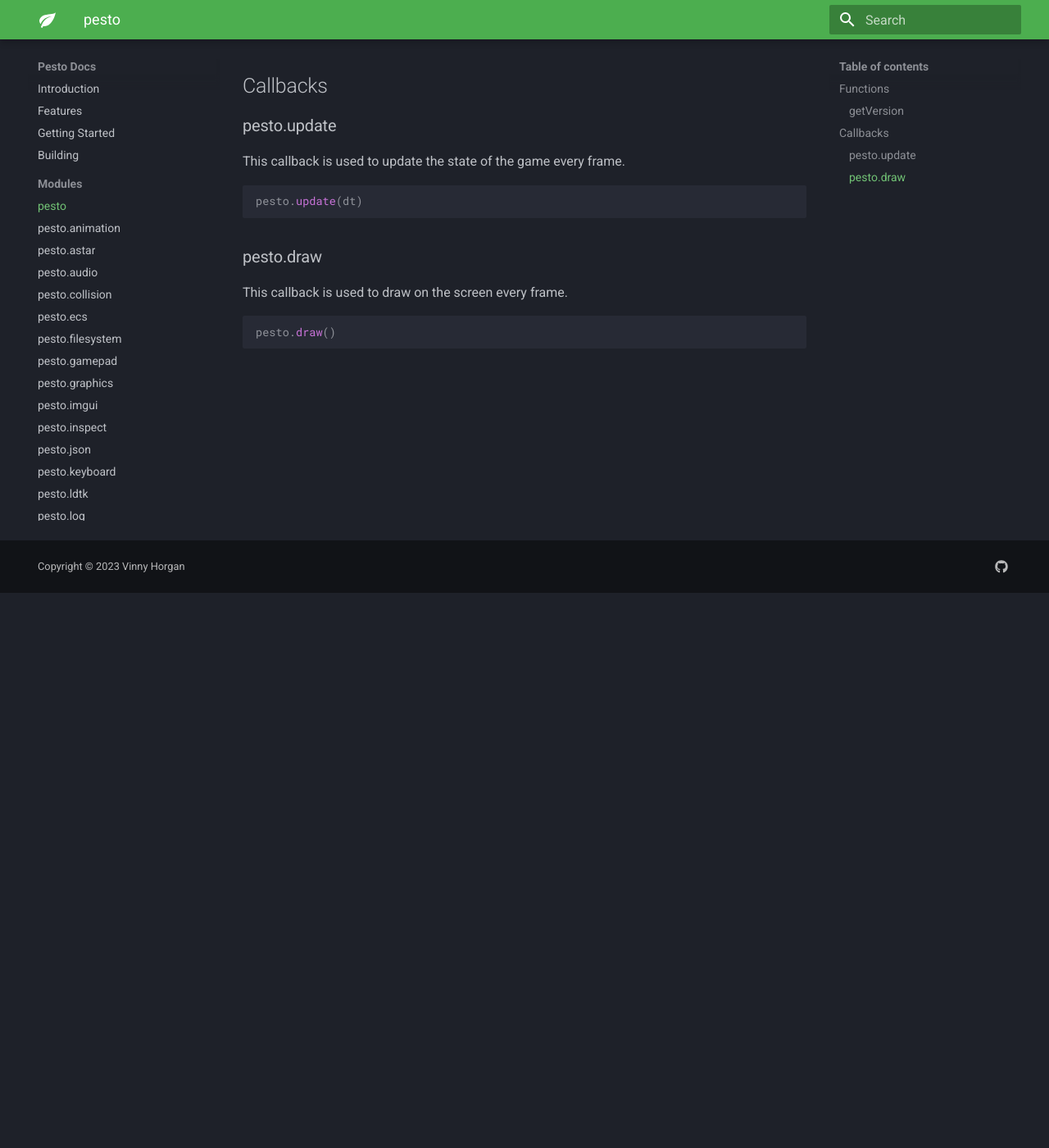
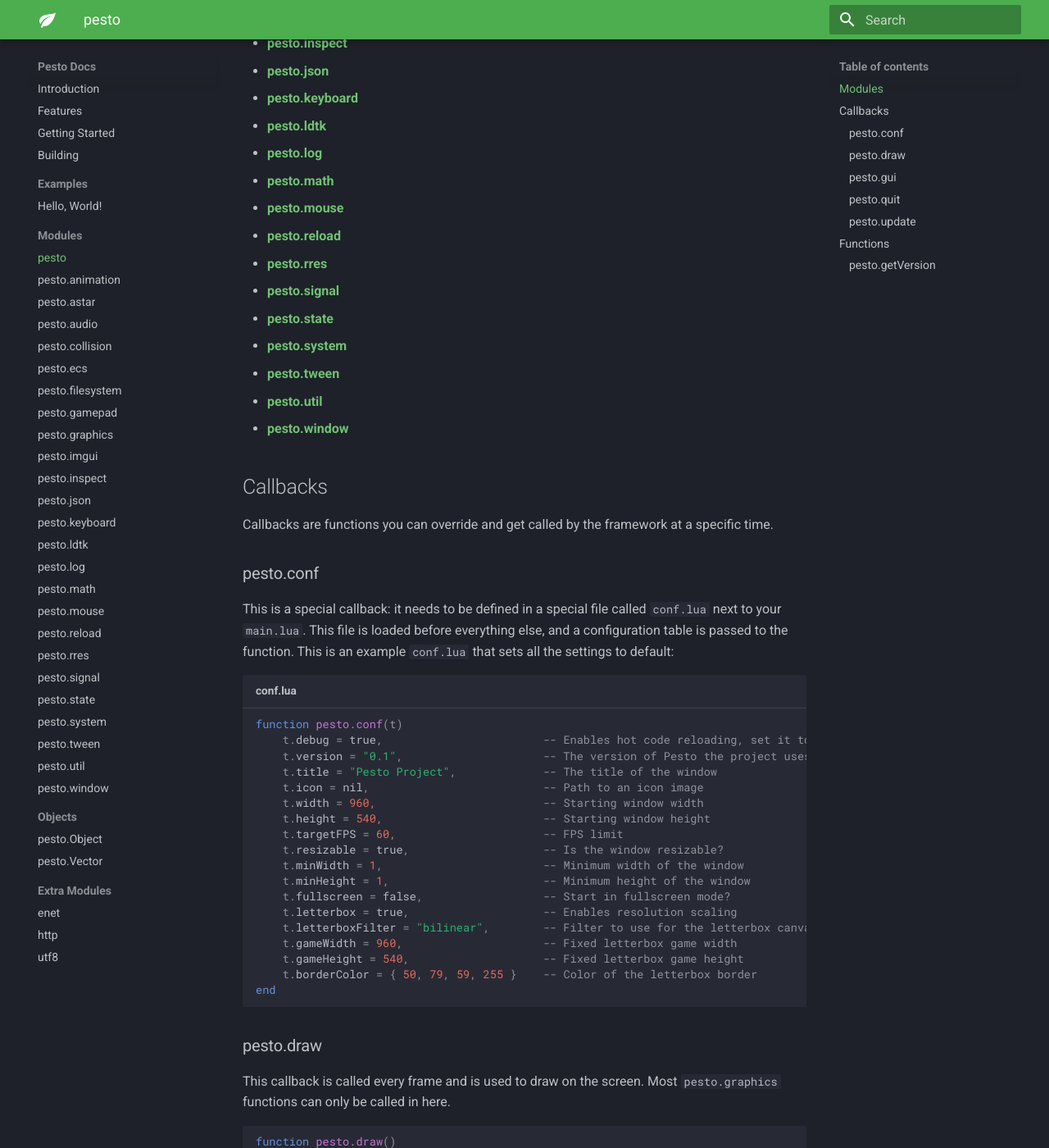
Before and after one commit to vinnyhorgan/pesto, an MkDocs documentation site: the page built from docs/modules/pesto.md, in a window 1280 px wide and 1400 px high, scrolled down 677 px. Shown: the whole window at 82% size. Built offline with MkDocs 1.6.1 and Material for MkDocs 9.7.7, drawn with Linux system fonts in a browser that asks for light colours; some of the changed text lies outside the part shown.

Commit message:
Added examples section to docs

````diff
--- a/docs/modules/pesto.md
+++ b/docs/modules/pesto.md
@@ -1,44 +1,136 @@
 # pesto
 
-The `pesto` table is the only global exposed from pesto. It contains a series of modules which encapsulate all of the framework's functionality.
-It also exposes some callbacks that can be overridden and are called internally.
+The `pesto` table is the only global exposed to every Pesto program. It contains a set of **modules** and **callbacks**.
 
-``` lua title="Basic Example"
--- Do your setup here
+## Modules
 
+Modules allow the programmer to do all sorts of things, from drawing stuff on the screen to checking keys on a keyboard.
+Each one encapsulates a certain functionality, these are the modules Pesto exposes:
+
+- [**pesto.animation**](animation.md)
+- [**pesto.astar**](astar.md)
+- [**pesto.audio**](audio.md)
+- [**pesto.collision**](collision.md)
+- [**pesto.ecs**](ecs.md)
+- [**pesto.filesystem**](filesystem.md)
+- [**pesto.gamepad**](gamepad.md)
+- [**pesto.graphics**](graphics.md)
+- [**pesto.imgui**](imgui.md)
+- [**pesto.inspect**](inspect.md)
+- [**pesto.json**](json.md)
+- [**pesto.keyboard**](keyboard.md)
+- [**pesto.ldtk**](ldtk.md)
+- [**pesto.log**](log.md)
+- [**pesto.math**](math.md)
+- [**pesto.mouse**](mouse.md)
+- [**pesto.reload**](reload.md)
+- [**pesto.rres**](rres.md)
+- [**pesto.signal**](signal.md)
+- [**pesto.state**](state.md)
+- [**pesto.system**](system.md)
+- [**pesto.tween**](tween.md)
+- [**pesto.util**](util.md)
+- [**pesto.window**](window.md)
+
+## Callbacks
+
+Callbacks are functions you can override and get called by the framework at a specific time.
+
+### pesto.conf
+
+This is a special callback: it needs to be defined in a special file called `conf.lua` next to your `main.lua`.
+This file is loaded before everything else, and a configuration table is passed to the function.
+This is an example `conf.lua` that sets all the settings to default:
+
+``` lua title="conf.lua"
+function pesto.conf(t)
+    t.debug = true,                        -- Enables hot code reloading, set it to false when you release!
+    t.version = "0.1",                     -- The version of Pesto the project uses
+    t.title = "Pesto Project",             -- The title of the window
+    t.icon = nil,                          -- Path to an icon image
+    t.width = 960,                         -- Starting window width
+    t.height = 540,                        -- Starting window height
+    t.targetFPS = 60,                      -- FPS limit
+    t.resizable = true,                    -- Is the window resizable?
+    t.minWidth = 1,                        -- Minimum width of the window
+    t.minHeight = 1,                       -- Minimum height of the window
+    t.fullscreen = false,                  -- Start in fullscreen mode?
+    t.letterbox = true,                    -- Enables resolution scaling
+    t.letterboxFilter = "bilinear",        -- Filter to use for the letterbox canvas ("point" or "bilinear")
+    t.gameWidth = 960,                     -- Fixed letterbox game width
+    t.gameHeight = 540,                    -- Fixed letterbox game height
+    t.borderColor = { 50, 79, 59, 255 }    -- Color of the letterbox border
+end
+```
+
+### pesto.draw
+
+This callback is called every frame and is used to draw on the screen.
+Most `pesto.graphics` functions can only be called in here.
+
+``` lua
+function pesto.draw()
+    -- Your code here
+end
+```
+
+### pesto.gui
+
+This callback is called every frame and is used to draw the gui on screen.
+Most `pesto.imgui` functions can only be called in here.
+The callback ignores the `letterbox` configuration.
+
+``` lua
+function pesto.gui()
+    -- Your code here
+end
+```
+
+### pesto.quit
+
+This callback is called before quitting the application.
+It can be used to perform cleanup work or abort quitting by returning `true`
+
+``` lua
+function pesto.quit()
+    if shouldQuit() then
+        return false
+    else
+        return true
+    end
+end
+```
+
+### pesto.update
+
+This callback is called every frame and is used to update the program's logic.
+It receives a `dt` argument, which contains the time since the last frame.
+
+``` lua
 function pesto.update(dt)
-    -- Update your logic here
-end
-
-function pesto.draw()
-    -- Draw in here
+    -- Your code here
 end
 ```
 
 ## Functions
 
-### getVersion
+### pesto.getVersion
 
-Gets the current version of pesto.
+Gets the current version of Pesto.
 
-``` lua
+```
 major, minor, patch, codename = pesto.getVersion()
 ```
 
-## Callbacks
+**Arguments**
 
-### pesto.update
+None
 
-This callback is used to update the state of the game every frame.
+**Returns**
 
-``` lua
-pesto.update(dt)
-```
-
-### pesto.draw
-
-This callback is used to draw on the screen every frame.
-
-``` lua
-pesto.draw()
-```
+| Name       | Type   | Description                                        |
+| ---------- | ------ | -------------------------------------------------- |
+| `major`    | number | The major version.                                 |
+| `minor`    | number | The minor version.                                 |
+| `patch`    | number | The patch number.                                  |
+| `codename` | string | The codename, for example "Saucy Serenade" for 0.1 |
--- a/mkdocs.yml
+++ b/mkdocs.yml
@@ -7,6 +7,8 @@ nav:
   - Features: "features.md"
   - Getting Started: "getting_started.md"
   - Building: "building.md"
+  - Examples:
+    - Hello, World!: "examples/hello_world.md"
   - Modules:
     - pesto: "modules/pesto.md"
     - pesto.animation: "modules/animation.md"
````
Also changed, not shown: docs/examples/hello_world.md (added, +13 -0 lines), docs/getting_started.md (+0 -2 lines), docs/modules/animation.md (+2 -0 lines).
